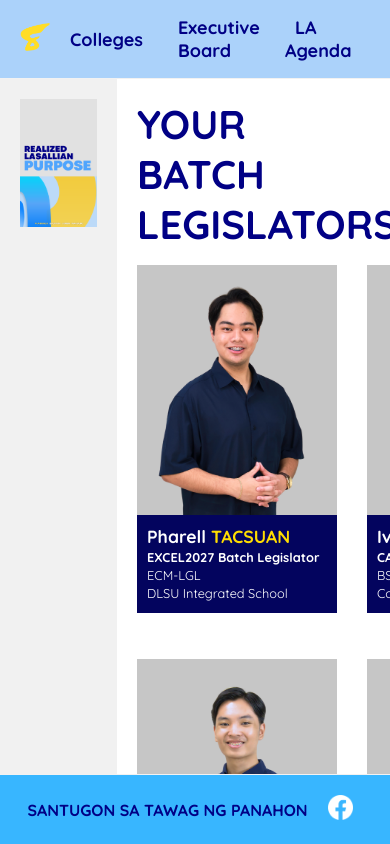
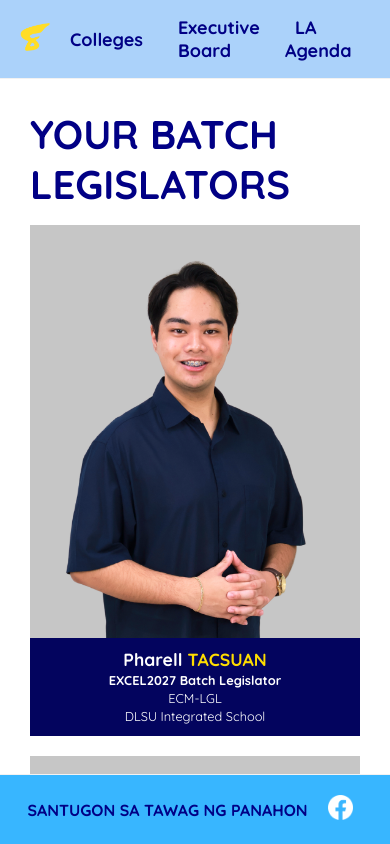
Before and after one commit to manoloenriquez/derecho39, a React (Create React App) app in the folder derecho-39/: page /la in a window 390 px wide. Built offline with nearby package versions, Linux system fonts and the light colour scheme.

Commit message:
la mobile test1
a

```diff
--- a/derecho-39/src/LA.js
+++ b/derecho-39/src/LA.js
@@ -17,9 +17,6 @@
   return (
     <div className="la-page">
       <div className="main-container">
-        <div className="left-section">
-          <img src="/sidebar-image.png" alt="Sidebar" />
-        </div>
         <div className="la-container">
           <h1 className="title">YOUR BATCH LEGISLATORS</h1>
           <div className="legislators-grid">
--- a/derecho-39/src/la.css
+++ b/derecho-39/src/la.css
@@ -9,6 +9,7 @@
 .main-container {
   display: flex;
   flex: 1;
+  justify-content: center; /* Center the grid horizontally */
   padding-bottom: 60px;
 }
 
@@ -29,6 +30,7 @@
 .la-container {
   padding: 20px;
   text-align: center;
+  width: 70%;
 }
 
 .title {
@@ -38,40 +40,41 @@
   font-weight: bolder;
 }
 
-  .la-container {
-    text-align: center;
-  }
-
-  .title {
-    font-size: 2rem;
-    margin-bottom: 1rem;
-  }
-
+/* Grid layout for legislators */
 .legislators-grid {
   display: grid;
   grid-template-columns: repeat(4, minmax(200px, 1fr));
   gap: 30px;
+  justify-items: center; /* Center each card horizontally */
+  align-items: center; /* Center each card vertically */
 }
 
+/* Styling for each legislator card */
 .legislator-card {
+  display: flex;
+  flex-direction: column;
+  align-items: center;
+  text-align: center;
   position: relative;
   overflow: hidden;
+  width: 100%;
 }
 
+/* Image styling to ensure it is centered */
 .legislator-photo img {
   width: 100%;
   height: auto;
   display: block;
+  object-fit: cover;
 }
 
+/* Center text in info box */
 .legislator-info-box {
-    position: below;
-    bottom: 0;
   width: 100%;
-    background-color: #03045e; /* Dark blue background */
+  background-color: #03045e;
   color: white;
-    text-align: left;
   padding: 10px;
+  text-align: center;
 }
 
 .legislator-info-box h2 {
@@ -101,20 +104,7 @@
   font-weight: normal;
 }
 
-  .main-container {
-    display: flex;
-}
-
-.left-section {
-    width: 30%;
-    background-color: #f1f1f1;
-    padding: 20px;
-    display: flex;
-    flex-direction: column;
-    align-items: center;
-    position: relative;
-}
-
+/* Title styling */
 .left-title {
   font-size: 2.5rem;
   font-weight: bold;
@@ -123,6 +113,7 @@
   line-height: 1.2;
 }
 
+/* Credits styling */
 .credits {
   font-size: 0.9rem;
   color: #1a1a1a;
@@ -130,7 +121,26 @@
   text-align: center;
 }
 
+/* Mobile styling */
+@media (max-width: 768px) {
+  .main-container {
+    padding: 10px;
+  }
+
   .la-container {
-    width: 70%;
-    padding: 20px;
+    width: 100%;
   }
+
+  .legislators-grid {
+    grid-template-columns: 1fr; /* Stack items vertically */
+    gap: 20px; /* Reduced gap between items */
+  }
+
+  .legislator-card {
+    width: 100%; /* Full width for each card */
+  }
+
+  .title {
+    font-size: 1.5rem; /* Slightly smaller title on mobile */
+  }
+}
```
Lines whose indentation alone changed are shown as unchanged.
